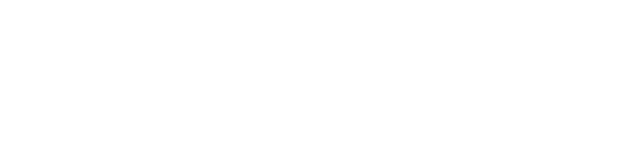
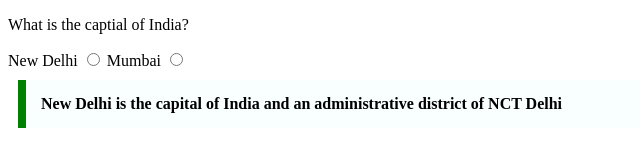
Before and after one commit to acciojob/trivia-techGeekBoy, a website: page main.html in a window 1280 px wide. Shown: the whole page, without its empty margins (0-640 px from the left). Drawn offline with Linux system fonts and the light colour scheme.

Commit message:
created a submission

```diff
--- a/main.html
+++ b/main.html
@@ -7,10 +7,16 @@
 </head>
 
 <body>
-	<!-- the entire body must be written by student -->
-    <script type="text/javascript" src="./script.js">
-</script>
-
+	<p>What is the captial of India?</p>
+	<form>
+		<label for="nd">New Delhi</label>
+		<input type="radio"id="nd" name="capital">
+		<label for="mu">Mumbai</label>
+		<input type="radio"id="mu" name="capital">
+	</form>
+	<blockquote>
+		New Delhi is the capital of India and an administrative district of NCT Delhi
+	</blockquote>
 </body>
 
 </html>
--- a/styles.css
+++ b/styles.css
@@ -1,2 +1,12 @@
 
-/* Your CSS Code here. */
+blockquote {
+	Max-width:600px;
+	Margin: 10px;
+	Margin: 10px;
+    Padding: 15px;
+   Border-left: 8px solid  green ;
+   Background-color: #f8fffe;
+   Font-weight: Bold;
+
+
+}
```
